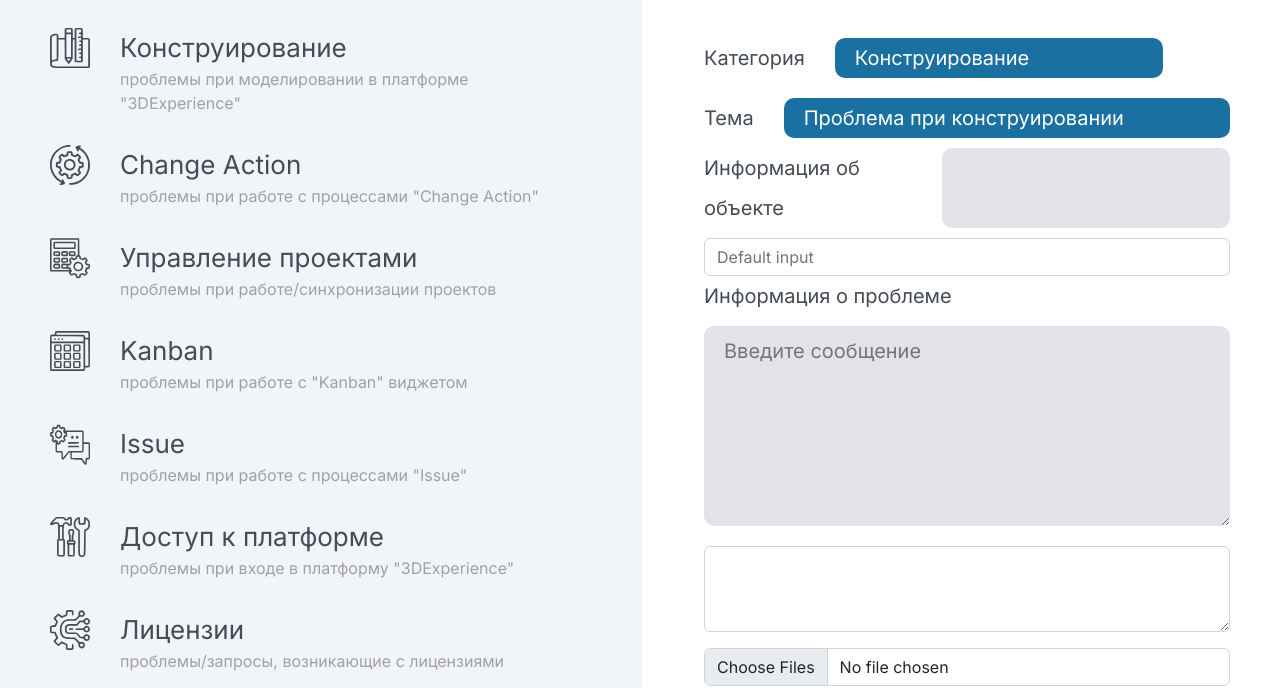
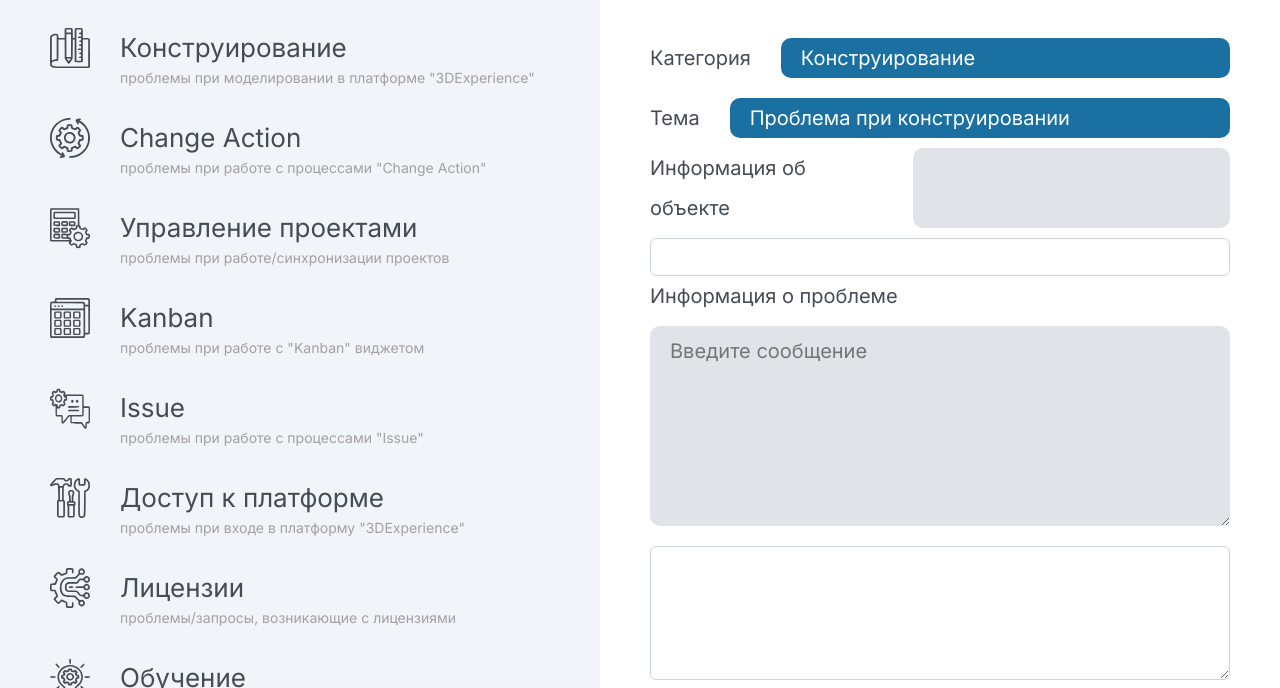
Before and after one commit to tati-b127/support_plm.github.oi, a plain HTML site: page index.html in a window 1280 px wide. Shown: the part 112-800 px from the top of the page. Drawn offline with nearby package versions, Linux system fonts and the light colour scheme.

Commit message:
V_03_08_07_22

```diff
--- a/css/style.css
+++ b/css/style.css
@@ -132,7 +132,7 @@ body {
 .menu__block {
     display: inline-block;
     position: relative;
-    width: 642px;
+    width: 600px;
     height: calc(100vh - 100px);
     z-index: 100;
     /* padding: 100px; */
@@ -179,7 +179,7 @@ body {
 }
 .menu__descr {
     padding-left: 70px;
-    font-size: 16px;
+    font-size: 14px;
     color: var(--color-context);
     margin-bottom: 0;
 }
@@ -248,13 +248,14 @@ button {
 .request {
     position: absolute;
     top: 0;
-    left: 654px;
+    left: 600px;
     /* width: calc(100vw - 620px); */
     z-index: 100;
     height: calc(100vh - 100px);
     padding: 50px;
 }
 .request__category {
+    width: -webkit-fill-available;
     font-size: 20px;
     line-height: 40px;
     font-weight: 400;
@@ -325,11 +326,22 @@ button {
     color: var(--color-main);
     min-width: 200px;
     margin-right: 30px;
+    transition: background 0.3s ease, color 0.3s ease, border 0.3s ease;
 }
 .request__btn_submit {
     background-color: var(--color-main);
     color: #fff;
 }
+.request__btn_submit:hover {
+    border: 1px solid var(--color-descr);
+    background: var(--color-descr);
+}
+.request__btn_reset:hover {
+    /* background: var(--color-main);
+    color: #fff; */
+border: 1px solid var(--color-descr);
+color: var(--color-descr);
+}
 .request__block_file {
     margin-bottom: 30px ;
 }
--- a/index.html
+++ b/index.html
@@ -245,7 +245,7 @@
                     <div class="request__content">
                         <div class="request__block request__block_theme">
                             <h3 class="request__title request__title_theme">Тема</h3>
-                            <input class="request__theme-descr" type="text" name="theme" readonly
+                            <input class="request__theme-descr" type="text" name="theme" readonly disabled
                                 value="Проблема при конструировании"></input>
                         </div>
                         <div class="request__block request__block_object">
@@ -253,7 +253,7 @@
                             <input class="request__input request__input-object" type="text" name="object" id="object"
                                 required>
                         </div>
-                        <input class="form-control" type="text" placeholder="Default input" aria-label="default input example">
+                        <input class="form-control" type="text" aria-label="default input example" required>
                         <div class="request__block request__block_problem">
                             <h3 class="request__title request__title_info-problem">Информация о проблеме</h3>
                             <textarea class="request__input request__input-problem" type="text" name="problem"
@@ -261,11 +261,11 @@
                         </div>
                         <div class="mb-3">
                             <!-- <label for="exampleFormControlTextarea1" class="form-label">Example textarea</label> -->
-                            <textarea class="form-control" id="exampleFormControlTextarea1" rows="3"></textarea>
+                            <textarea class="form-control" id="exampleFormControlTextarea1" name="message" rows="5" required></textarea>
                           </div>
                         <div class="request__block request__block_file mb-5">
                             <!-- <label for="formFileMultiple" class="form-label"></label> -->
-                            <input class="form-control" type="file" id="formFileMultiple" multiple>
+                            <input class="form-control" type="file" name="file" id="formFileMultiple" multiple>
                         </div>
                     </div>
                     <button class="request__btn request__btn_reset" type="reset">Назад</button>
```
